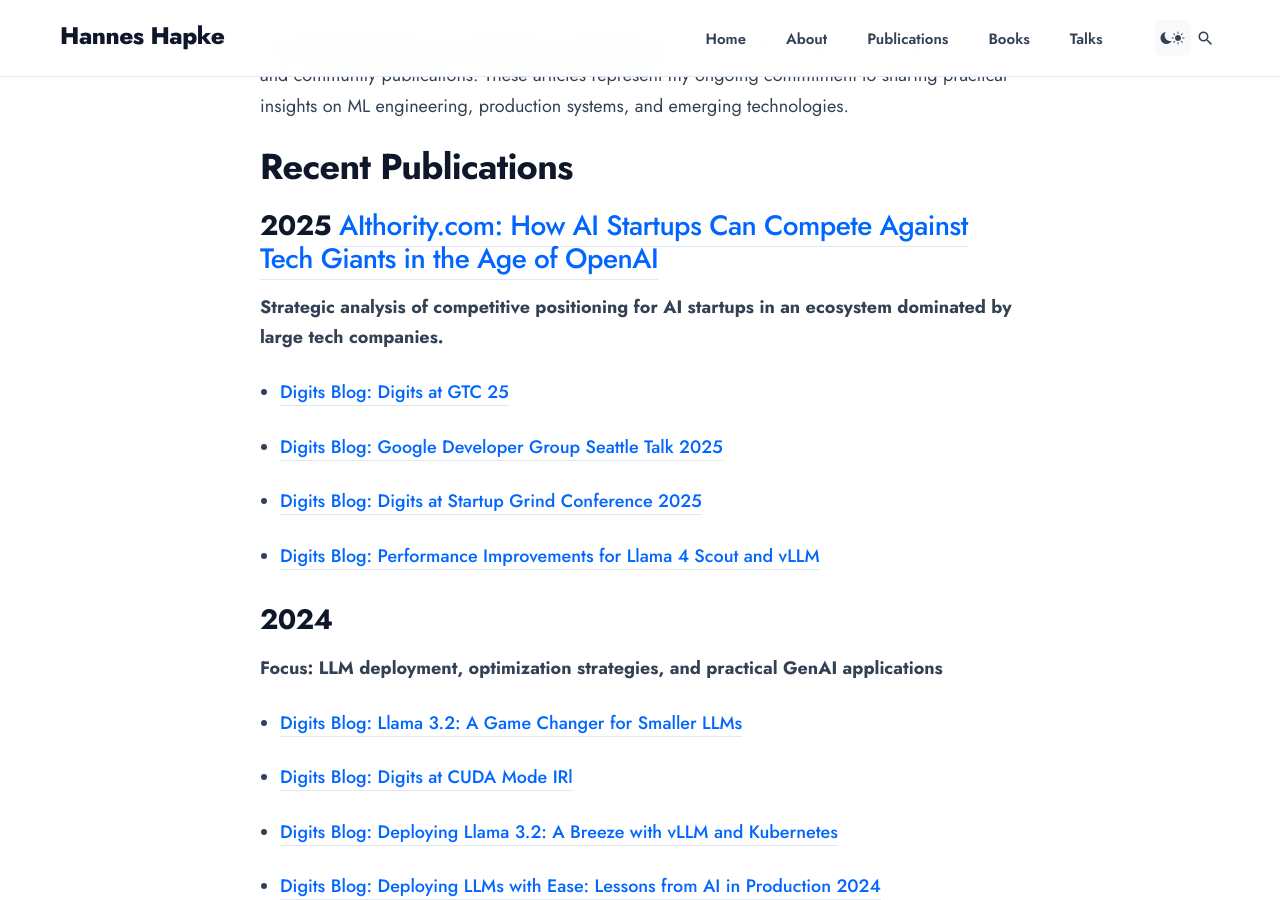
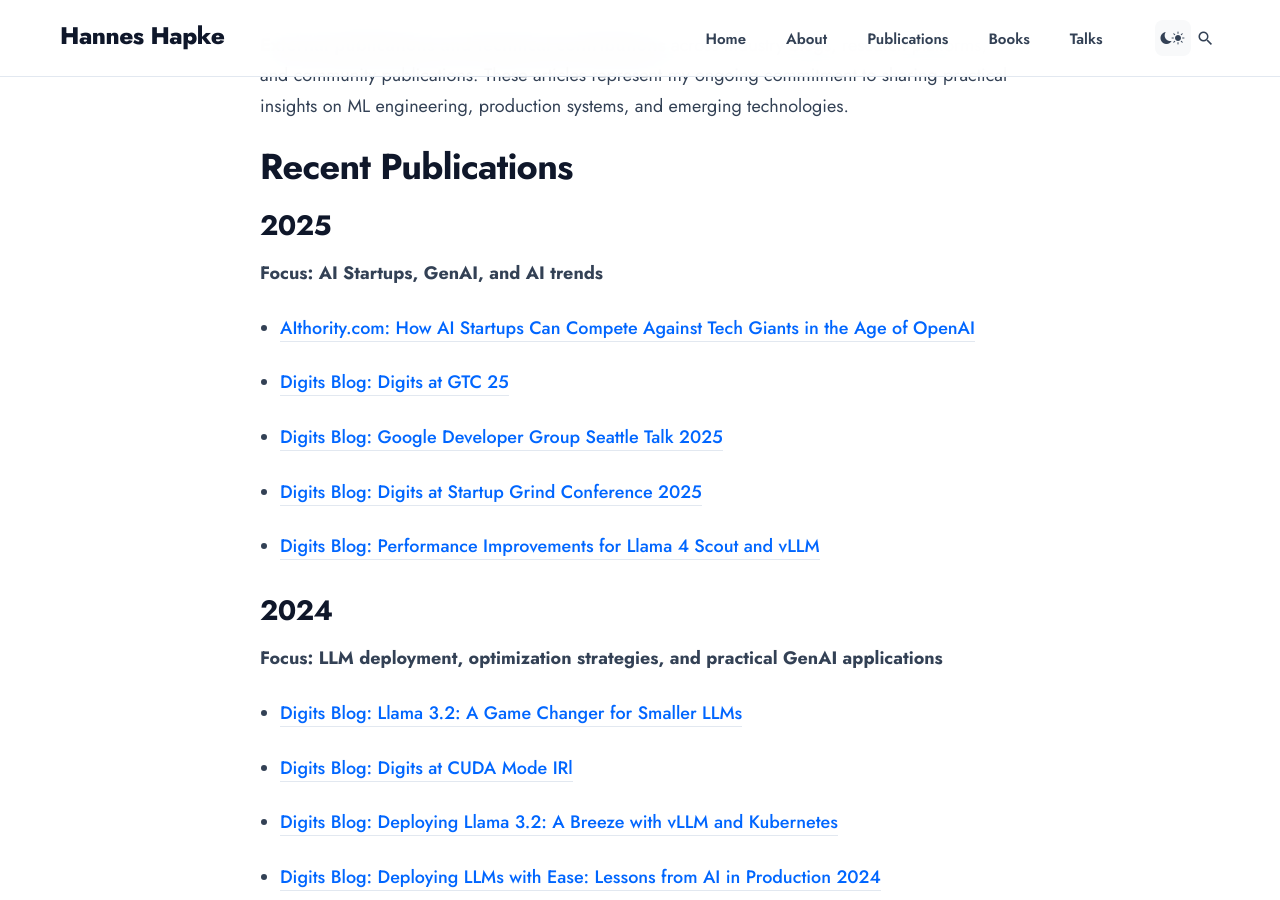
Before and after one commit to hanneshapke/hanneshapke.github.io, a Jekyll site: the page built from _pages/blogs.md, in a window 1280 px wide and 900 px high, scrolled down 851 px. Built offline with Jekyll 4.4.1, drawn with Linux system fonts in a browser that asks for light colours; nearby versions of some CDN libraries.

Commit message:
fix typos

```diff
--- a/_pages/blogs.md
+++ b/_pages/blogs.md
@@ -9,9 +9,11 @@
 
 ## Recent Publications
 
-### 2025 **[AIthority.com: How AI Startups Can Compete Against Tech Giants in the Age of OpenAI](https://aithority.com/machine-learning/how-ai-startups-can-compete-against-tech-giants-in-the-age-of-openai/)**
+### 2025
 
-**Strategic analysis of competitive positioning for AI startups in an ecosystem dominated by large tech companies.**
+**Focus: AI Startups, GenAI, and AI trends**
+
+* [AIthority.com: How AI Startups Can Compete Against Tech Giants in the Age of OpenAI](https://aithority.com/machine-learning/how-ai-startups-can-compete-against-tech-giants-in-the-age-of-openai/)
 
 * [Digits Blog: Digits at GTC 25](https://digits.com/blog/digits-at-gtc-25/)
 
```
Also changed, not shown: _pages/talks.md (+1 -1 lines).
